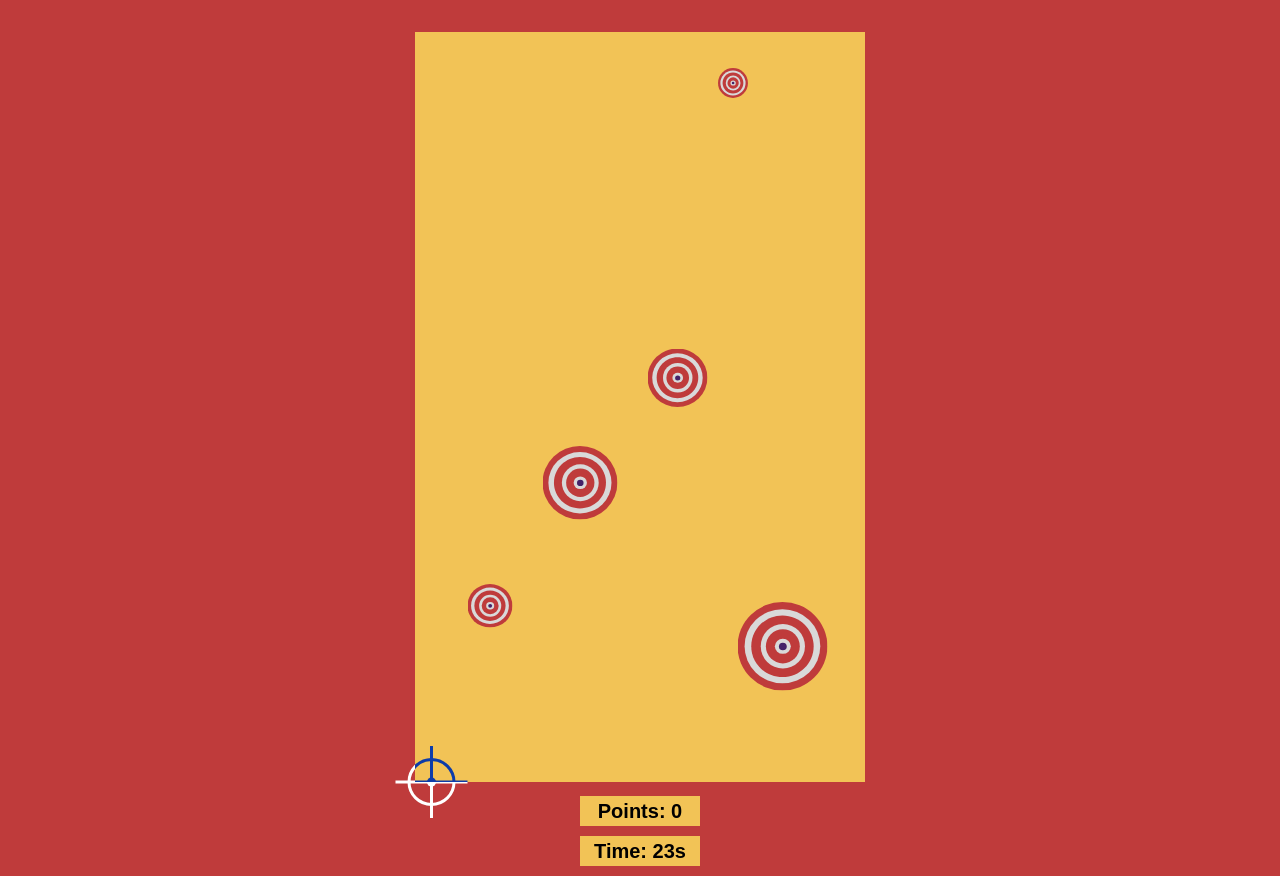
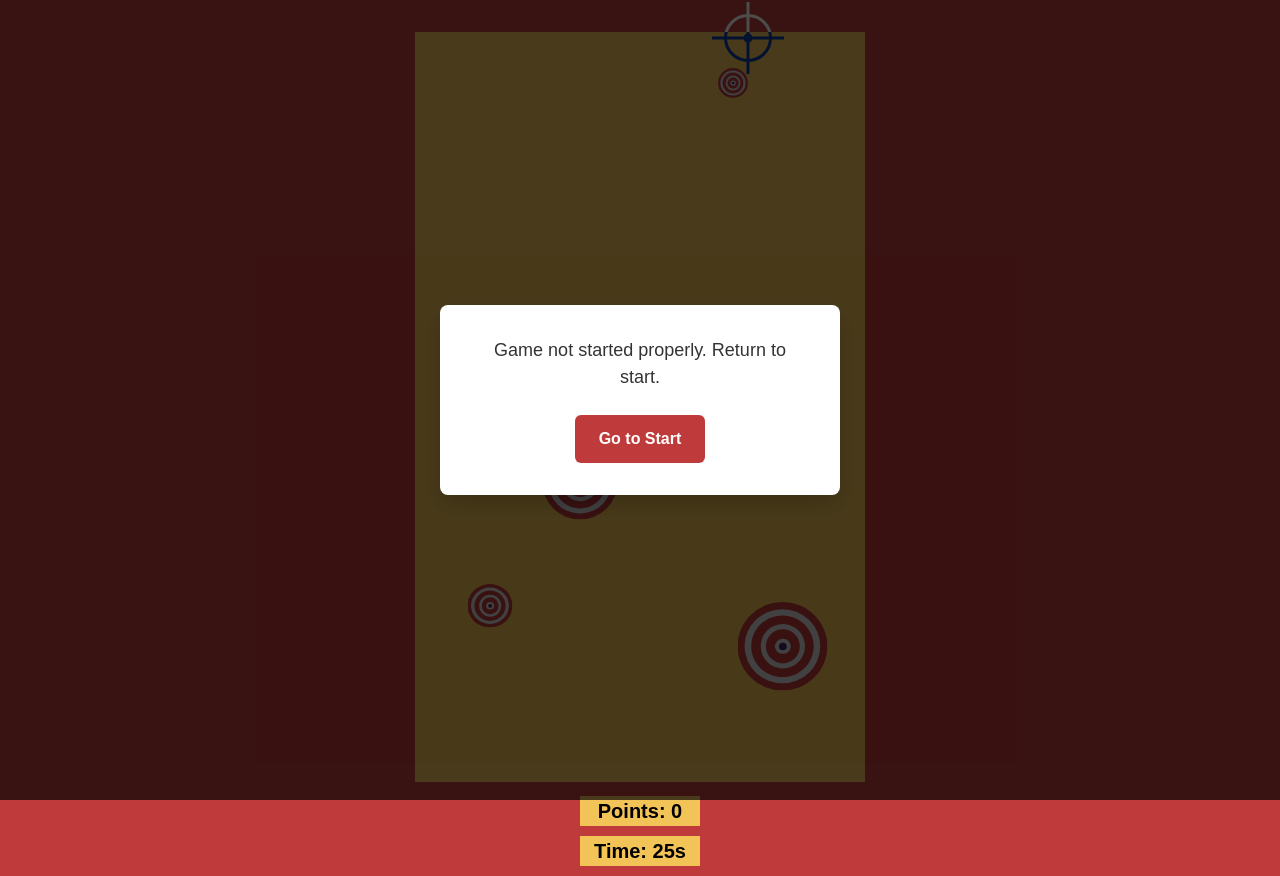
Before and after one commit to EmmaRask/Bullseye, a Next.js app: page /play in a window 1280 px wide. Built offline with nearby package versions, Linux system fonts and the light colour scheme; no server answers; a web font is replaced by a local one.

Commit message:
generic modal

```diff
--- a/features/target-tap-game/components/GameScreen.tsx
+++ b/features/target-tap-game/components/GameScreen.tsx
@@ -2,6 +2,8 @@
 
 import { useEffect, useState } from 'react';
 import styles from './GameScreen.module.css';
+import { GameSessionModal } from './GameSessionModal';
+import { gameSession } from '../../../game/gameSession';
 import { TargetBoard } from "./TargetBoard";
 import { ShotMarkers } from "./ShotMarkers";
 import {
@@ -62,6 +64,7 @@ export default function GameScreen() {
         if (prev <= 1) {
           setGameOver(true);
           setSessionScore(totalPoints);
+          gameSession.finishGame();
 
           // Determine session result based on score
          setSessionResult(getSessionResult(totalPoints, LOSE_LIMIT, WIN_LIMIT));
@@ -88,7 +91,9 @@ export default function GameScreen() {
   };
 
   return (
-    <div className={styles.pageWrapper}>
+    <>
+      <GameSessionModal />
+      <div className={styles.pageWrapper}>
       <div
         onClick={handleGameClick}
         className={styles.gameContainer}
@@ -117,6 +122,7 @@ export default function GameScreen() {
       <h2 className={styles.resultText} style={{ color: resultColor }}>{result}</h2>
       <p className={styles.pointsText} style={{ color: isHighlighted ? 'whitesmoke' : 'inherit' }}>Points: {totalPoints}</p>
       <p className={styles.timerText}>Time: {timeLeft}s</p>
-    </div>
+      </div>
+    </>
   );
 }
--- /dev/null
+++ b/features/target-tap-game/components/GameSessionModal.module.css
@@ -0,0 +1,45 @@
+.modalOverlay {
+  position: fixed;
+  inset: 0;
+  background-color: rgba(0, 0, 0, 0.7);
+  display: flex;
+  align-items: center;
+  justify-content: center;
+  z-index: 9999;
+}
+
+.modalContent {
+  background-color: white;
+  padding: 2rem;
+  border-radius: 0.5rem;
+  max-width: 400px;
+  box-shadow: 0 10px 25px rgba(0, 0, 0, 0.2);
+  text-align: center;
+}
+
+.message {
+  margin: 0 0 1.5rem 0;
+  font-size: 1.125rem;
+  color: #333;
+  line-height: 1.5;
+}
+
+.button {
+  padding: 0.75rem 1.5rem;
+  background-color: #bf3b3b;
+  color: white;
+  border: none;
+  border-radius: 0.375rem;
+  font-size: 1rem;
+  font-weight: 600;
+  cursor: pointer;
+  transition: background-color 0.2s ease;
+}
+
+.button:hover {
+  background-color: #a03030;
+}
+
+.button:active {
+  background-color: #8a2828;
+}
--- /dev/null
+++ b/features/target-tap-game/components/GameSessionModal.tsx
@@ -0,0 +1,64 @@
+'use client';
+
+import { useEffect, useState } from 'react';
+import { useRouter, usePathname } from 'next/navigation';
+import { gameSession } from '../../../game/gameSession';
+import styles from './GameSessionModal.module.css';
+
+const PAGE_STATUS_MAP: Record<string, 'not_started' | 'playing' | 'finished'> = {
+  '/': 'not_started',
+  '/play': 'playing',
+  '/result': 'finished',
+};
+
+export function GameSessionModal() {
+  const router = useRouter();
+  const pathname = usePathname();
+  const [isOpen, setIsOpen] = useState(false);
+  const [isClient, setIsClient] = useState(false);
+
+  useEffect(() => {
+    setIsClient(true);
+  }, []);
+
+  useEffect(() => {
+    if (!isClient) return;
+
+    const currentStatus = gameSession.getStatus();
+    const expectedStatus = PAGE_STATUS_MAP[pathname];
+
+    // Show modal if current status doesn't match expected status for this page
+    if (expectedStatus && currentStatus !== expectedStatus) {
+      setIsOpen(true);
+    } else {
+      setIsOpen(false);
+    }
+  }, [pathname, isClient]);
+
+  if (!isClient) return null;
+
+  const config = gameSession.getModalConfig();
+
+  const handleNavigation = () => {
+    router.push(config.buttonUrl);
+    setIsOpen(false);
+  };
+
+  return (
+    <>
+      {isOpen && (
+        <div className={styles.modalOverlay}>
+          <div className={styles.modalContent}>
+            <p className={styles.message}>{config.message}</p>
+            <button
+              className={styles.button}
+              onClick={handleNavigation}
+            >
+              {config.buttonText}
+            </button>
+          </div>
+        </div>
+      )}
+    </>
+  );
+}
--- a/features/target-tap-game/components/ResultScreen.tsx
+++ b/features/target-tap-game/components/ResultScreen.tsx
@@ -7,12 +7,13 @@
 
 import { payoutTransaction } from '../../../api/centralbankApi';
 import { useResultData } from '../../../hooks/useResultData';
+import { gameSession } from '../../../game/gameSession';
+import { GameSessionModal } from './GameSessionModal';
 import styles from './ResultScreen.module.css';
 
 const TIVOLI_FRONTEND_URL = 'https://frontend-main-1ac7.up.railway.app';
 
 export function ResultScreen() {
-
   const { scores, sessionScore, stamp, transactionId } = useResultData();
 
   const hasWon = sessionScore >= 100;
@@ -20,6 +21,7 @@ export function ResultScreen() {
 
   async function handlePayout(): Promise<void> {
     if (!hasWon) {
+      gameSession.reset();
       window.location.href = TIVOLI_FRONTEND_URL;
       return;
     }
@@ -34,6 +36,7 @@ export function ResultScreen() {
         amount: payoutAmount,
       });
 
+      gameSession.reset();
       window.location.href = TIVOLI_FRONTEND_URL;
     } catch (error) {
       console.error('Payout failed:', error);
@@ -41,7 +44,9 @@ export function ResultScreen() {
   }
 
   return (
-    <div className={styles.pageWrapper}>
+    <>
+      <GameSessionModal />
+      <div className={styles.pageWrapper}>
       <p className={styles.topSign}>High scores</p>
 
       <p className={styles.topSign}>Your score: {sessionScore}</p>
@@ -91,6 +96,7 @@ export function ResultScreen() {
           {hasWon ? 'Payout & Quit' : 'Quit'}
         </button>
       </div>
-    </div>
+      </div>
+    </>
   );
 }
--- a/features/target-tap-game/components/StartScreen.tsx
+++ b/features/target-tap-game/components/StartScreen.tsx
@@ -3,6 +3,7 @@
 import Image from "next/image";
 import { useStartGame } from "../../../hooks/useStartGame";
 import { useTivoliUser } from "../../../hooks/useTivoliUser";
+import { GameSessionModal } from "./GameSessionModal";
 import styles from "./StartScreen.module.css";
 
 export function StartScreen() {
@@ -19,7 +20,9 @@ export function StartScreen() {
   } = useTivoliUser();
 
   return (
-    <div className={styles.wrapper}>
+    <>
+      <GameSessionModal />
+      <div className={styles.wrapper}>
       <section className={`${styles.panel} ${styles.heroPanel}`}>
         <h1 className={styles.title}>BULLSEYE</h1>
 
@@ -62,6 +65,7 @@ export function StartScreen() {
 
         {errorMessage && <p role="alert">{errorMessage}</p>}
       </section>
-    </div>
+      </div>
+    </>
   );
 }
--- /dev/null
+++ b/game/gameSession.ts
@@ -0,0 +1,71 @@
+export type GameStatus = 'not_started' | 'playing' | 'finished';
+
+type ModalConfig = {
+  message: string;
+  buttonText: string;
+  buttonUrl: string;
+};
+
+const GAME_STATUS_KEY = 'game_status';
+const TRANSACTION_KEY = 'transaction';
+
+export const modalConfig: Record<GameStatus, ModalConfig> = {
+  not_started: {
+    message: 'Game not started properly. Return to start.',
+    buttonText: 'Go to Start',
+    buttonUrl: '/',
+  },
+  playing: {
+    message: 'Game still in progress. Return to game.',
+    buttonText: 'Resume Game',
+    buttonUrl: '/play',
+  },
+  finished: {
+    message: 'Game not quit properly. Return to results.',
+    buttonText: 'Go to Results',
+    buttonUrl: '/result',
+  },
+};
+
+export const gameSession = {
+  getStatus(): GameStatus {
+    if (typeof window === 'undefined') return 'not_started';
+    const status = localStorage.getItem(GAME_STATUS_KEY);
+    return (status as GameStatus) || 'not_started';
+  },
+
+  setStatus(status: GameStatus): void {
+    if (typeof window === 'undefined') return;
+    localStorage.setItem(GAME_STATUS_KEY, status);
+  },
+
+  hasTransaction(): boolean {
+    if (typeof window === 'undefined') return false;
+    return !!localStorage.getItem(TRANSACTION_KEY);
+  },
+
+  getModalConfig(): ModalConfig {
+    return modalConfig[this.getStatus()];
+  },
+
+  startGame(): void {
+    this.setStatus('playing');
+  },
+
+  finishGame(): void {
+    this.setStatus('finished');
+  },
+
+  reset(): void {
+    if (typeof window === 'undefined') return;
+    localStorage.removeItem(GAME_STATUS_KEY);
+    localStorage.removeItem(TRANSACTION_KEY);
+  },
+
+  setTransaction(transactionId: string): void {
+    if (typeof window === 'undefined') return;
+    localStorage.setItem(TRANSACTION_KEY, transactionId);
+    // When transaction is set, update status to 'playing'
+    this.setStatus('playing');
+  },
+};
--- /dev/null
+++ b/hooks/useGameSession.ts
@@ -0,0 +1,34 @@
+'use client';
+
+import { gameSession, type GameStatus } from '@/game/gameSession';
+import { useState, useEffect } from 'react';
+
+export function useGameSession() {
+  const [status, setStatus] = useState<GameStatus>('not_started');
+  const [isClient, setIsClient] = useState(false);
+
+  useEffect(() => {
+    setIsClient(true);
+    setStatus(gameSession.getStatus());
+  }, []);
+
+  return {
+    status: isClient ? status : 'not_started',
+    startGame: () => {
+      gameSession.startGame();
+      setStatus('playing');
+    },
+    finishGame: () => {
+      gameSession.finishGame();
+      setStatus('finished');
+    },
+    reset: () => {
+      gameSession.reset();
+      setStatus('not_started');
+    },
+    setTransaction: (id: string) => {
+      gameSession.setTransaction(id);
+      setStatus('playing');
+    },
+  };
+}
--- a/hooks/useResultData.ts
+++ b/hooks/useResultData.ts
@@ -41,12 +41,16 @@ export function useResultData() {
       }
 
       if (storedTransaction) {
-        const parsedTransaction = JSON.parse(
-          storedTransaction
-        ) as StoredTransaction;
+        try {
+          const parsedTransaction = JSON.parse(
+            storedTransaction
+          ) as StoredTransaction;
 
-        setStamp(parsedTransaction.stamp);
-        setTransactionId(parsedTransaction.id ?? parsedTransaction.transactionId ?? '');
+          setStamp(parsedTransaction.stamp || '');
+          setTransactionId(parsedTransaction.id ?? parsedTransaction.transactionId ?? '');
+        } catch (error) {
+          console.error('Failed to parse transaction:', error);
+        }
       }
 
       const { data, error } = await supabase
```
